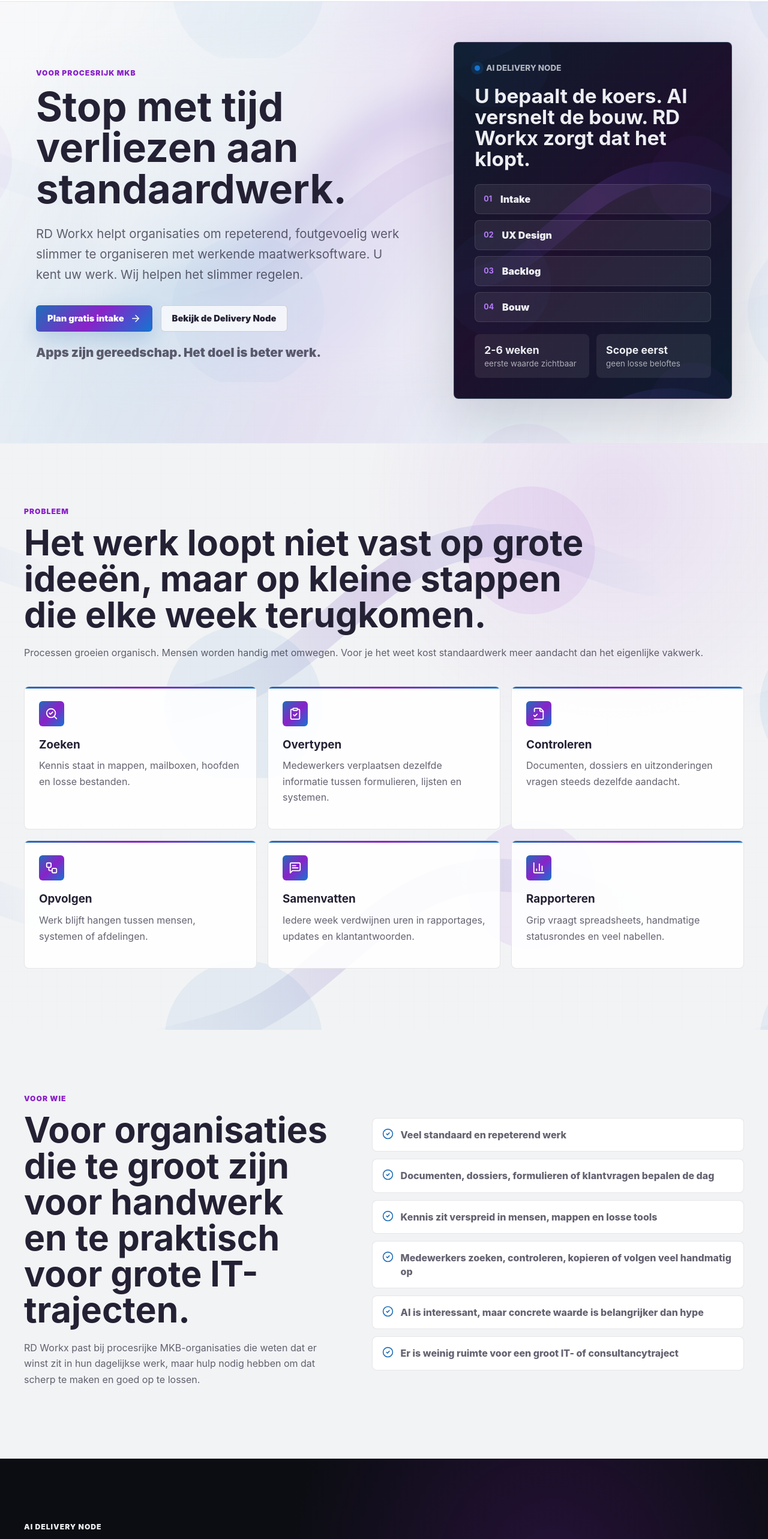
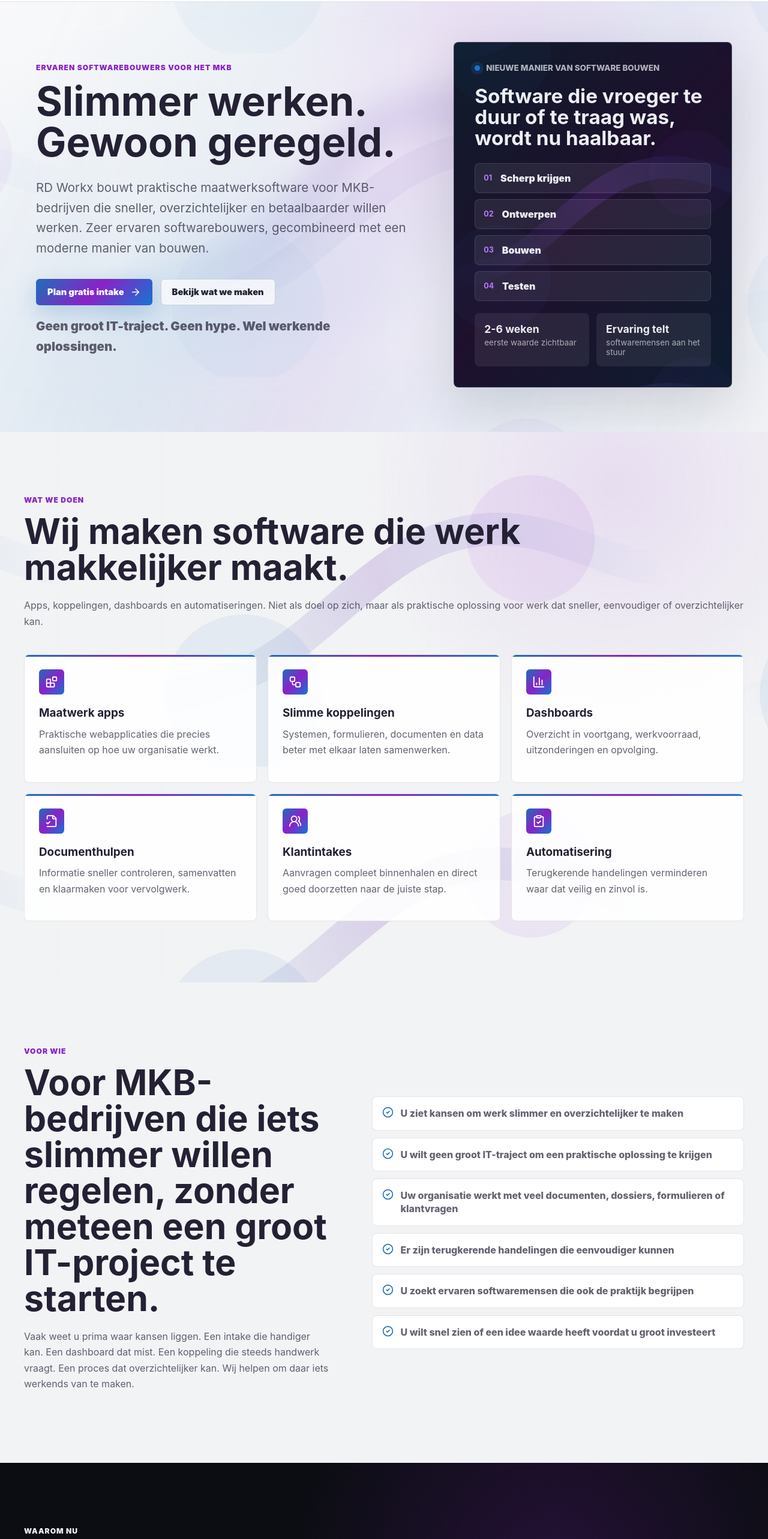
Before and after one commit to DennisdeJager/RDWorkxWeb, a React (Vite) app: page / in a window 1280 px wide. Shown: the part 120-2686 px from the top of the page at 60% size. Built offline with nearby package versions, Linux system fonts and the light colour scheme.

Commit message:
Refine RD Workx website story

```diff
--- a/src/main.jsx
+++ b/src/main.jsx
@@ -9,7 +9,6 @@
   FileCheck2,
   Mail,
   Menu,
-  MessageSquareText,
   Moon,
   SearchCheck,
   Send,
@@ -33,55 +32,52 @@
 const buildCommitLabel = buildCommit === 'local' ? buildCommit : buildCommit.slice(0, 7);
 
 const navItems = [
-  ['probleem', 'Probleem'],
+  ['wat-we-doen', 'Wat we doen'],
   ['voor-wie', 'Voor wie'],
-  ['delivery-node', 'Delivery Node'],
+  ['waarom-nu', 'Waarom nu'],
   ['aanbod', 'Aanbod'],
   ['voorbeelden', 'Voorbeelden'],
   ['intake', 'Intake']
 ];
 
-const frictions = [
-  ['Zoeken', 'Kennis staat in mappen, mailboxen, hoofden en losse bestanden.', SearchCheck],
-  ['Overtypen', 'Medewerkers verplaatsen dezelfde informatie tussen formulieren, lijsten en systemen.', ClipboardCheck],
-  ['Controleren', 'Documenten, dossiers en uitzonderingen vragen steeds dezelfde aandacht.', FileCheck2],
-  ['Opvolgen', 'Werk blijft hangen tussen mensen, systemen of afdelingen.', Workflow],
-  ['Samenvatten', 'Iedere week verdwijnen uren in rapportages, updates en klantantwoorden.', MessageSquareText],
-  ['Rapporteren', 'Grip vraagt spreadsheets, handmatige statusrondes en veel nabellen.', BarChart3]
+const whatWeDo = [
+  ['Maatwerk apps', 'Praktische webapplicaties die precies aansluiten op hoe uw organisatie werkt.', Blocks],
+  ['Slimme koppelingen', 'Systemen, formulieren, documenten en data beter met elkaar laten samenwerken.', Workflow],
+  ['Dashboards', 'Overzicht in voortgang, werkvoorraad, uitzonderingen en opvolging.', BarChart3],
+  ['Documenthulpen', 'Informatie sneller controleren, samenvatten en klaarmaken voor vervolgwerk.', FileCheck2],
+  ['Klantintakes', 'Aanvragen compleet binnenhalen en direct goed doorzetten naar de juiste stap.', UsersRound],
+  ['Automatisering', 'Terugkerende handelingen verminderen waar dat veilig en zinvol is.', ClipboardCheck]
 ];
 
 const audienceSignals = [
-  'Veel standaard en repeterend werk',
-  'Documenten, dossiers, formulieren of klantvragen bepalen de dag',
-  'Kennis zit verspreid in mensen, mappen en losse tools',
-  'Medewerkers zoeken, controleren, kopieren of volgen veel handmatig op',
-  'AI is interessant, maar concrete waarde is belangrijker dan hype',
-  'Er is weinig ruimte voor een groot IT- of consultancytraject'
+  'U ziet kansen om werk slimmer en overzichtelijker te maken',
+  'U wilt geen groot IT-traject om een praktische oplossing te krijgen',
+  'Uw organisatie werkt met veel documenten, dossiers, formulieren of klantvragen',
+  'Er zijn terugkerende handelingen die eenvoudiger kunnen',
+  'U zoekt ervaren softwaremensen die ook de praktijk begrijpen',
+  'U wilt snel zien of een idee waarde heeft voordat u groot investeert'
 ];
 
-const deliverySteps = [
-  ['Intake', 'Het proces, doel en succescriterium worden scherp gemaakt.'],
-  ['UX Design', 'We vertalen het werk naar schermen, stappen en interacties.'],
-  ['Backlog', 'De oplossing wordt opgeknipt in duidelijke taken en acceptatiecriteria.'],
-  ['Bouw', 'AI-agents en ontwikkelautomatisering versnellen het maken van software.'],
-  ['Tests', 'Functionele, visuele, veiligheids- en kwaliteitschecks lopen mee.'],
-  ['Review', 'RD Workx controleert kwaliteit; de klant geeft richting en feedback.'],
-  ['DEV/TEST', 'De oplossing komt in een testomgeving om te proberen en te beoordelen.'],
-  ['Rapportage', 'Voortgang, keuzes, tests en vervolgstappen worden inzichtelijk.']
+const buildSteps = [
+  ['Scherp krijgen', 'We maken samen duidelijk wat de oplossing moet doen en wanneer het waarde heeft.'],
+  ['Ontwerpen', 'We vertalen het idee naar een logische, eenvoudige manier van werken.'],
+  ['Bouwen', 'Met moderne ontwikkeltechnologie maken we snel een werkende eerste versie.'],
+  ['Testen', 'We controleren of het klopt, veilig is en past bij de dagelijkse praktijk.'],
+  ['Opleveren', 'Wat goed werkt, maken we betrouwbaar bruikbaar voor dagelijks gebruik.']
 ];
 
 const offers = [
   {
-    title: 'AI Delivery Abonnement',
+    title: 'Software abonnement',
     label: 'Gespreid investeren',
-    text: 'Voor een helder afgebakende procesoplossing. De eerste waarde wordt snel zichtbaar, daarna blijft de oplossing draaien en verbeteren binnen afgesproken scope.',
-    points: ['Korte AI Delivery-cycles', 'Continuiteit en kleine verbeteringen', 'Heldere scope en maandbedrag']
+    text: 'Voor een helder afgebakende oplossing. De eerste waarde wordt snel zichtbaar, daarna blijft de software draaien en verbeteren binnen afgesproken grenzen.',
+    points: ['Snel een eerste werkende versie', 'Continuiteit en kleine verbeteringen', 'Heldere scope en maandbedrag']
   },
   {
-    title: 'AI Delivery Sprint',
+    title: 'Slimme Start',
     label: 'Slimme Start',
-    text: 'Een kort traject om het proces scherp te krijgen en te vertalen naar UX, backlog en een eerste werkende versie. Ideaal wanneer waarde eerst bewezen moet worden.',
-    points: ['Procesanalyse en UX', 'Backlog met acceptatiecriteria', 'Eerste werkende versie']
+    text: 'Een kort traject om een idee of werkwijze scherp te krijgen en om te zetten naar een eerste werkende versie. Ideaal wanneer waarde eerst bewezen moet worden.',
+    points: ['Doel en werkwijze scherp', 'Duidelijke keuzes en grenzen', 'Eerste werkende versie']
   },
   {
     title: 'Maatwerkrealisatie',
@@ -109,9 +105,9 @@
 ];
 
 const principles = [
-  ['Proces eerst', 'We starten bij hoe het werk echt loopt, niet bij een tool of trend.'],
+  ['Ervaring eerst', 'Jarenlange softwarepraktijk helpt om snel het verschil te zien tussen handig en onverstandig.'],
   ['Klein beginnen', 'Eerst bewijzen waar waarde zit. Daarna pas groter maken.'],
-  ['Controle houden', 'AI versnelt de bouw; RD Workx bewaakt kwaliteit, veiligheid en resultaat.'],
+  ['Modern bouwen', 'Nieuwe ontwikkeltechnologie maakt software sneller en betaalbaarder, zonder het vakmanschap overboord te gooien.'],
   ['Eerlijk kiezen', 'Als iets niets oplevert, moet je het niet bouwen. Zo simpel mag het zijn.']
 ];
 
@@ -148,7 +144,7 @@
 function App() {
   const [menuOpen, setMenuOpen] = useState(false);
   const [theme, setTheme] = useState(getInitialTheme);
-  const [activeSection, setActiveSection] = useState('probleem');
+  const [activeSection, setActiveSection] = useState('wat-we-doen');
   const headerLogoSrc = theme === 'dark' ? logoDarkFullSrc : logoLightFullSrc;
   const footerLogoSrc = logoDarkFullSrc;
   const contactMonogramSrc = theme === 'dark' ? monogramDarkSrc : monogramLightSrc;
@@ -232,31 +228,31 @@
         <section className="hero">
           <div className="hero-content">
             <div className="hero-copy">
-              <span className="section-label">Voor procesrijk MKB</span>
+              <span className="section-label">Ervaren softwarebouwers voor het MKB</span>
               <h1>
-                <span>Stop met tijd</span>
-                <span>verliezen aan</span>
-                <span>standaardwerk.</span>
+                <span>Slimmer werken.</span>
+                <span>Gewoon geregeld.</span>
               </h1>
               <p>
-                RD Workx helpt organisaties om repeterend, foutgevoelig werk slimmer te organiseren
-                met werkende maatwerksoftware. U kent uw werk. Wij helpen het slimmer regelen.
+                RD Workx bouwt praktische maatwerksoftware voor MKB-bedrijven die sneller,
+                overzichtelijker en betaalbaarder willen werken. Zeer ervaren softwarebouwers,
+                gecombineerd met een moderne manier van bouwen.
               </p>
               <div className="actions">
                 <a className="button primary" href="#intake">Plan gratis intake <ArrowRight size={18} /></a>
-                <a className="button secondary dark-button" href="#delivery-node">Bekijk de Delivery Node</a>
+                <a className="button secondary dark-button" href="#wat-we-doen">Bekijk wat we maken</a>
               </div>
-              <p className="subline">Apps zijn gereedschap. Het doel is beter werk.</p>
+              <p className="subline">Geen groot IT-traject. Geen hype. Wel werkende oplossingen.</p>
             </div>
 
-            <div className="hero-panel" aria-label="AI Delivery Node overzicht">
+            <div className="hero-panel" aria-label="RD Workx aanpak overzicht">
               <div className="panel-header">
                 <span className="status-dot" />
-                <span>AI Delivery Node</span>
+                <span>Nieuwe manier van software bouwen</span>
               </div>
-              <h2>U bepaalt de koers. AI versnelt de bouw. RD Workx zorgt dat het klopt.</h2>
+              <h2>Software die vroeger te duur of te traag was, wordt nu haalbaar.</h2>
               <div className="node-flow">
-                {deliverySteps.slice(0, 4).map(([title], index) => (
+                {buildSteps.slice(0, 4).map(([title], index) => (
                   <div className="node-pill" key={title}>
                     <strong>{String(index + 1).padStart(2, '0')}</strong>
                     <span>{title}</span>
@@ -269,25 +265,25 @@
                   <span>eerste waarde zichtbaar</span>
                 </div>
                 <div>
-                  <strong>Scope eerst</strong>
-                  <span>geen losse beloftes</span>
+                  <strong>Ervaring telt</strong>
+                  <span>softwaremensen aan het stuur</span>
                 </div>
               </div>
             </div>
           </div>
         </section>
 
-        <section id="probleem" className="section problem-section">
+        <section id="wat-we-doen" className="section problem-section">
           <div className="section-intro left">
-            <span className="section-label">Probleem</span>
-            <h2>Het werk loopt niet vast op grote ideeën, maar op kleine stappen die elke week terugkomen.</h2>
+            <span className="section-label">Wat we doen</span>
+            <h2>Wij maken software die werk makkelijker maakt.</h2>
             <p>
-              Processen groeien organisch. Mensen worden handig met omwegen. Voor je het weet kost
-              standaardwerk meer aandacht dan het eigenlijke vakwerk.
+              Apps, koppelingen, dashboards en automatiseringen. Niet als doel op zich,
+              maar als praktische oplossing voor werk dat sneller, eenvoudiger of overzichtelijker kan.
             </p>
           </div>
           <div className="friction-grid">
-            {frictions.map(([title, text, Icon]) => (
+            {whatWeDo.map(([title, text, Icon]) => (
               <article className="rdw-card friction-card" key={title}>
                 <span className="icon-token"><Icon size={22} /></span>
                 <h3>{title}</h3>
@@ -300,10 +296,11 @@
         <section id="voor-wie" className="section audience-section">
           <div className="audience-copy">
             <span className="section-label">Voor wie</span>
-            <h2>Voor organisaties die te groot zijn voor handwerk en te praktisch voor grote IT-trajecten.</h2>
+            <h2>Voor MKB-bedrijven die iets slimmer willen regelen, zonder meteen een groot IT-project te starten.</h2>
             <p>
-              RD Workx past bij procesrijke MKB-organisaties die weten dat er winst zit in hun
-              dagelijkse werk, maar hulp nodig hebben om dat scherp te maken en goed op te lossen.
+              Vaak weet u prima waar kansen liggen. Een intake die handiger kan. Een dashboard dat mist.
+              Een koppeling die steeds handwerk vraagt. Een proces dat overzichtelijker kan.
+              Wij helpen om daar iets werkends van te maken.
             </p>
           </div>
           <div className="audience-list">
@@ -316,17 +313,18 @@
           </div>
         </section>
 
-        <section id="delivery-node" className="section delivery-section">
+        <section id="waarom-nu" className="section delivery-section">
           <div className="delivery-intro">
-            <span className="section-label">AI Delivery Node</span>
-            <h2>Snel bouwen kan alleen verantwoord als de route gecontroleerd is.</h2>
+            <span className="section-label">Waarom nu</span>
+            <h2>Software bouwen verandert. Maar goede software vraagt nog steeds om ervaring.</h2>
             <p>
-              De AI Delivery Node is onze werkwijze en ontwikkelomgeving. AI-agents helpen versnellen,
-              maar intake, UX, backlog, tests, review en rapportage houden het werk toetsbaar.
+              We kennen en gebruikten door de jaren heen veel verschillende technologieën, talen, platformen en manieren
+              van bouwen. Daardoor kunnen we de huidige stand van AI en techniek nuchter duiden: wat is bruikbaar,
+              wat is ruis en wat levert in de praktijk echt iets op.
             </p>
           </div>
           <div className="delivery-grid">
-            {deliverySteps.map(([title, text], index) => (
+            {buildSteps.map(([title, text], index) => (
               <article className="delivery-card" key={title}>
                 <span>{String(index + 1).padStart(2, '0')}</span>
                 <h3>{title}</h3>
@@ -339,10 +337,11 @@
         <section className="section proof-section">
           <div className="proof-copy">
             <span className="section-label">Onze rol</span>
-            <h2>Software wordt sneller en goedkoper. De kunst is weten wat je moet bouwen.</h2>
+            <h2>De techniek is sneller geworden. De kunst blijft weten wat je moet bouwen.</h2>
             <p>
-              We starten niet bij technologie. Eerst begrijpen we het proces, de mensen en de momenten
-              waarop werk stokt. Daarna bouwen we alleen wat genoeg waarde heeft om dagelijks gebruikt te worden.
+              Nieuwe technologie maakt veel mogelijk, maar ervaring bepaalt of het ook bruikbaar,
+              veilig en onderhoudbaar wordt. Dat is waar RD Workx waarde toevoegt:
+              nuchter kijken, slim bouwen en gewoon opleveren.
             </p>
             <div className="principle-grid">
               {principles.map(([title, text]) => (
@@ -364,8 +363,8 @@
             <span className="section-label">Aanbod</span>
             <h2>Drie routes. Eerst kijken wat verantwoord past.</h2>
             <p>
-              De instap is een gratis intake. Daarna kiezen we een route die past bij het proces,
-              de scope, de risico’s en hoe snel uw organisatie feedback kan geven.
+              De instap is een gratis intake. Daarna kiezen we een route die past bij uw vraag,
+              de omvang van de oplossing en hoe snel u iets werkends wilt zien.
             </p>
           </div>
           <div className="offer-grid">
@@ -389,8 +388,8 @@
             <span className="section-label">Geschiktheidscheck</span>
             <h2>Niet alles hoeft gebouwd te worden.</h2>
             <p>
-              Lage maandprijzen zijn alleen gezond als de scope scherp is. Daarom kijken we vooraf
-              naar procesgrenzen, data, risico’s, complexiteit en feedbacksnelheid.
+              Een oplossing moet iets opleveren. Daarom kijken we vooraf naar omvang, data,
+              afhankelijkheden, risico’s en wat een eerste versie concreet moet bewijzen.
             </p>
           </div>
           <div className="fit-panel">
@@ -409,8 +408,8 @@
         <section id="voorbeelden" className="section examples-section">
           <div className="section-intro">
             <span className="section-label">Voorbeelden</span>
-            <h2>Apps zijn geen productcatalogus. Ze zijn de uitkomst van een scherp procesprobleem.</h2>
-            <p>Een paar vormen die vaak logisch zijn als standaardwerk slimmer georganiseerd moet worden.</p>
+            <h2>Een paar voorbeelden van wat wij kunnen maken.</h2>
+            <p>De vorm verschilt per bedrijf. Het doel blijft hetzelfde: werk eenvoudiger maken.</p>
           </div>
           <div className="example-grid">
             {examples.map(([title, text, Icon]) => (
@@ -427,10 +426,10 @@
           <img src={problemVisualSrc} alt="Samen werken aan een praktische procesoplossing" />
           <div>
             <span className="section-label">Gewoon aanpakken</span>
-            <h2>Eerst snappen waar tijd verdwijnt. Daarna pas slim versnellen.</h2>
+            <h2>Een goed idee hoeft geen groot project te worden.</h2>
             <p>
-              De beste software voelt niet als extra systeem. Het sluit aan op hoe mensen werken,
-              haalt ruis weg en maakt duidelijk wat de volgende stap is.
+              Vaak begint het met één concrete wens: dit moet toch makkelijker kunnen.
+              Daar maken wij iets tastbaars van, zodat u snel ziet of het werkt.
             </p>
           </div>
         </section>
@@ -439,10 +438,10 @@
           <div className="contact-copy">
             <img src={contactMonogramSrc} alt="" aria-hidden="true" />
             <span className="section-label">Gratis intake</span>
-            <h2>Welk standaardwerk kost u elke week onnodig tijd?</h2>
+            <h2>Heeft u iets waarvan u denkt: dit moet slimmer kunnen?</h2>
             <p>
-              Beschrijf één proces, taak of terugkerend probleem. Tijdens de intake maken we concreet
-              wat slimmer kan, welke route logisch is en waar u beter niet aan moet beginnen.
+              Vertel ons kort wat u wilt verbeteren. Tijdens de intake kijken we wat haalbaar is,
+              welke route logisch is en hoe snel we iets werkends kunnen laten zien.
             </p>
             <a className="mail-link" href="mailto:hallo@rdworkx.nl"><Mail size={18} /> hallo@rdworkx.nl</a>
           </div>
@@ -450,7 +449,7 @@
             <label>Naam<input type="text" name="name" autoComplete="name" /></label>
             <label>Bedrijf<input type="text" name="company" autoComplete="organization" /></label>
             <label>E-mail<input type="email" name="email" autoComplete="email" /></label>
-            <label>Welk proces moet slimmer?<textarea name="message" rows="5" /></label>
+            <label>Wat wilt u slimmer regelen?<textarea name="message" rows="5" /></label>
             <button className="button primary" type="submit">Plan gratis intake <Send size={16} /></button>
           </form>
         </section>
@@ -465,7 +464,7 @@
             <a href={`#${id}`} key={id}>{label}</a>
           ))}
         </div>
-        <p className="footer-note">Van procesprobleem naar werkende maatwerksoftware.</p>
+        <p className="footer-note">Ervaren softwarebouwers. Moderne aanpak. Gewoon geregeld.</p>
       </footer>
 
       <aside className="build-info" aria-label="Buildinformatie" tabIndex="0">
```
